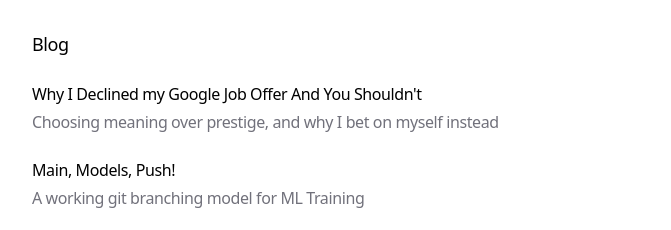
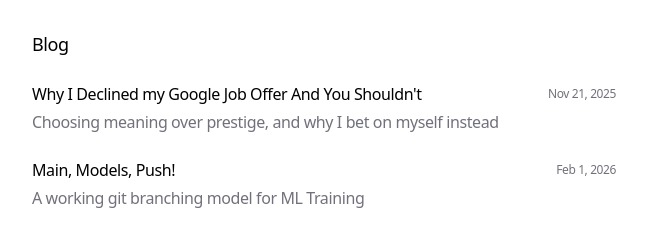
Before and after one commit to rsamf/rsamf.github.io, a Next.js app: page / in a window 1280 px wide. Shown: the part 2567-2797 px from the top of the page, without its empty margins (304-975 px from the left). Built offline with nearby package versions, Linux system fonts and the light colour scheme.

Commit message:
Date fixes

```diff
--- a/app/blog/main-models-push/page.mdx
+++ b/app/blog/main-models-push/page.mdx
@@ -1,4 +1,6 @@
 # Main, Models, Push! Git Branching for ML Training
+
+<span className="text-sm text-zinc-500 dark:text-zinc-400">February 1, 2026</span>
 
 So you want to start training models but don't know where to begin managing your models, tracking your experiments, and versioning your training code. You can use MLFlow or Weights & Biases to manage your models and experiments, but what about the code versioning? Training deep neural networks can be very tricky and require meticulous changes to the model's structure, the learning algorithm, and of course, the hyperparameters, so most likely, you won't get it right off the first rip. Your training code will most likely evolve over many versions and get better and better each time. Sometimes, you may want to run many experiments in parallel because you've identified that multiple versions (i.e. branches) of your training code are likely to work. How wonderful! Now we've identified that a proper git branching model can be appropriate for such a project. Let's begin with what I like to call: main-models-push.
 
--- a/app/blog/why-i-declined-google/page.mdx
+++ b/app/blog/why-i-declined-google/page.mdx
@@ -1,4 +1,6 @@
 # Why I Declined my Google Job Offer and You Shouldn't
+
+<span className="text-sm text-zinc-500 dark:text-zinc-400">November 21, 2025</span>
 
 On December 30, 2019, the offer letter came through. I chuckled. An offer implies that the recipient still has a choice to accept or decline. Who would decline an offer from Google? I did.
 
--- a/app/data.ts
+++ b/app/data.ts
@@ -22,6 +22,7 @@
   description: string
   link: string
   uid: string
+  date: string
 }
 
 type Publication = {
@@ -146,12 +147,14 @@
     description: 'Choosing meaning over prestige, and why I bet on myself instead',
     link: '/blog/why-i-declined-google',
     uid: 'blog-1',
+    date: '2025-11-21',
   },
   {
     title: 'Main, Models, Push!',
     description: 'A working git branching model for ML Training',
     link: '/blog/main-models-push',
     uid: 'blog-2',
+    date: '2026-02-01',
   },
 ]
 
--- a/app/footer.tsx
+++ b/app/footer.tsx
@@ -72,7 +72,7 @@
       <div className="flex items-center justify-between">
         <a href="https://github.com/rsamf" target="_blank">
           <TextLoop className="text-xs text-zinc-500">
-            <span>© 2024 @rsamf</span>
+            <span>© 2026 @rsamf</span>
             <span>Built with Motion-Primitives.</span>
           </TextLoop>
         </a>
--- a/app/page.tsx
+++ b/app/page.tsx
@@ -392,14 +392,24 @@
             {BLOG_POSTS.map((post) => (
               <Link
                 key={post.uid}
-                className="-mx-3 rounded-xl px-3 py-3"
+                className="block w-full -mx-3 rounded-xl px-3 py-3"
                 href={post.link}
                 data-id={post.uid}
               >
                 <div className="flex flex-col space-y-1">
-                  <h4 className="font-normal dark:text-zinc-100">
-                    {post.title}
-                  </h4>
+                  <div className="flex w-full items-center justify-between">
+                    <h4 className="font-normal dark:text-zinc-100">
+                      {post.title}
+                    </h4>
+                    <span className="text-xs text-zinc-500 dark:text-zinc-400">
+                      {new Date(post.date).toLocaleDateString('en-US', {
+                        year: 'numeric',
+                        month: 'short',
+                        day: 'numeric',
+                        timeZone: 'UTC',
+                      })}
+                    </span>
+                  </div>
                   <p className="text-zinc-500 dark:text-zinc-400">
                     {post.description}
                   </p>
--- a/components/ui/animated-background.tsx
+++ b/components/ui/animated-background.tsx
@@ -83,7 +83,7 @@
             />
           )}
         </AnimatePresence>
-        <div className="z-10">{child.props.children}</div>
+        <div className="relative z-10">{child.props.children}</div>
       </>,
     )
   })
```
